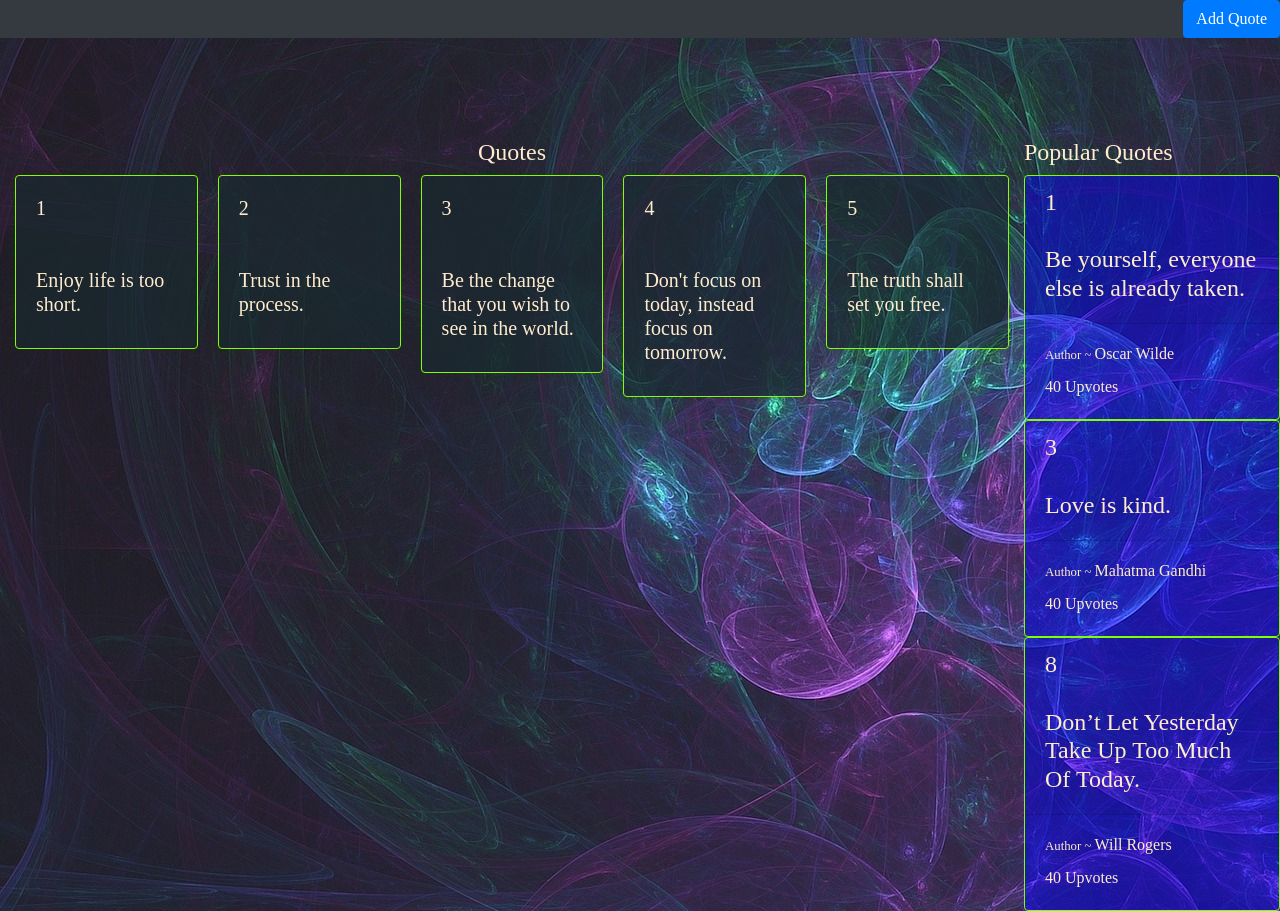
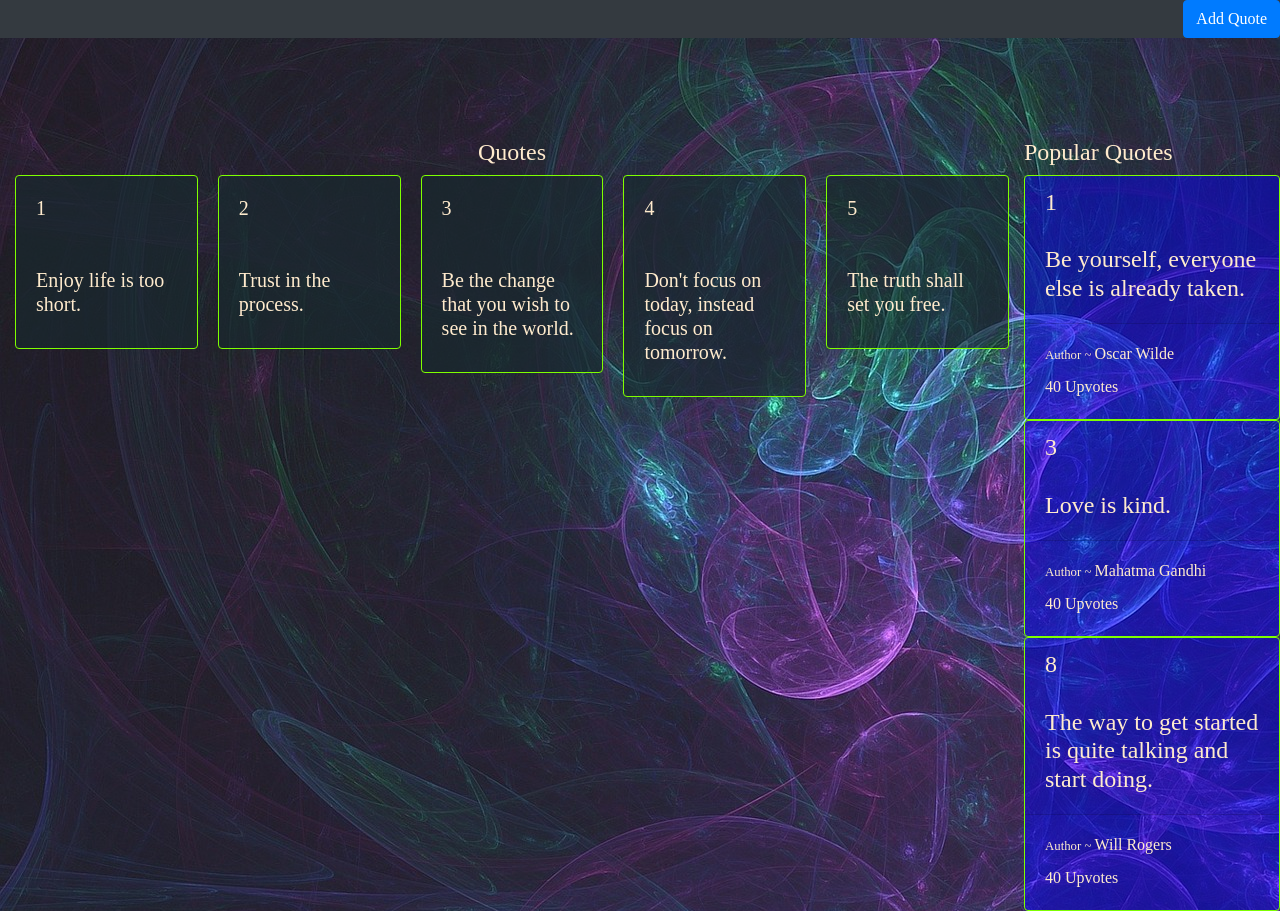
Before and after one commit to Thuotracy/angularquotes, an Angular app: page / in a window 1280 px wide. Built offline with nearby package versions, Linux system fonts and the light colour scheme; a web font is replaced by a local one.

Commit message:
added popular quote 3

```diff
--- a/src/app/quote/quote.component.ts
+++ b/src/app/quote/quote.component.ts
@@ -21,7 +21,7 @@ export class QuoteComponent implements OnInit {
   populars:Quote[]=[
     new Quote(1,new Date(2019,2,28),"Ruru","Oscar Wilde","Be yourself, everyone else is already taken.",40,10,false),
     new Quote(3,new Date(2020,1,26),"Jane","Mahatma Gandhi","Love is kind.",40,10,false),
-    new Quote(8,new Date(2019,11,28),"Lillian","Will Rogers","Don’t Let Yesterday Take Up Too Much Of Today.",40,50,false),
+    new Quote(8,new Date(2019,11,28),"Lillian","Will Rogers","The way to get started is quite talking and start doing.",40,50,false),
 
 ];
 
```
